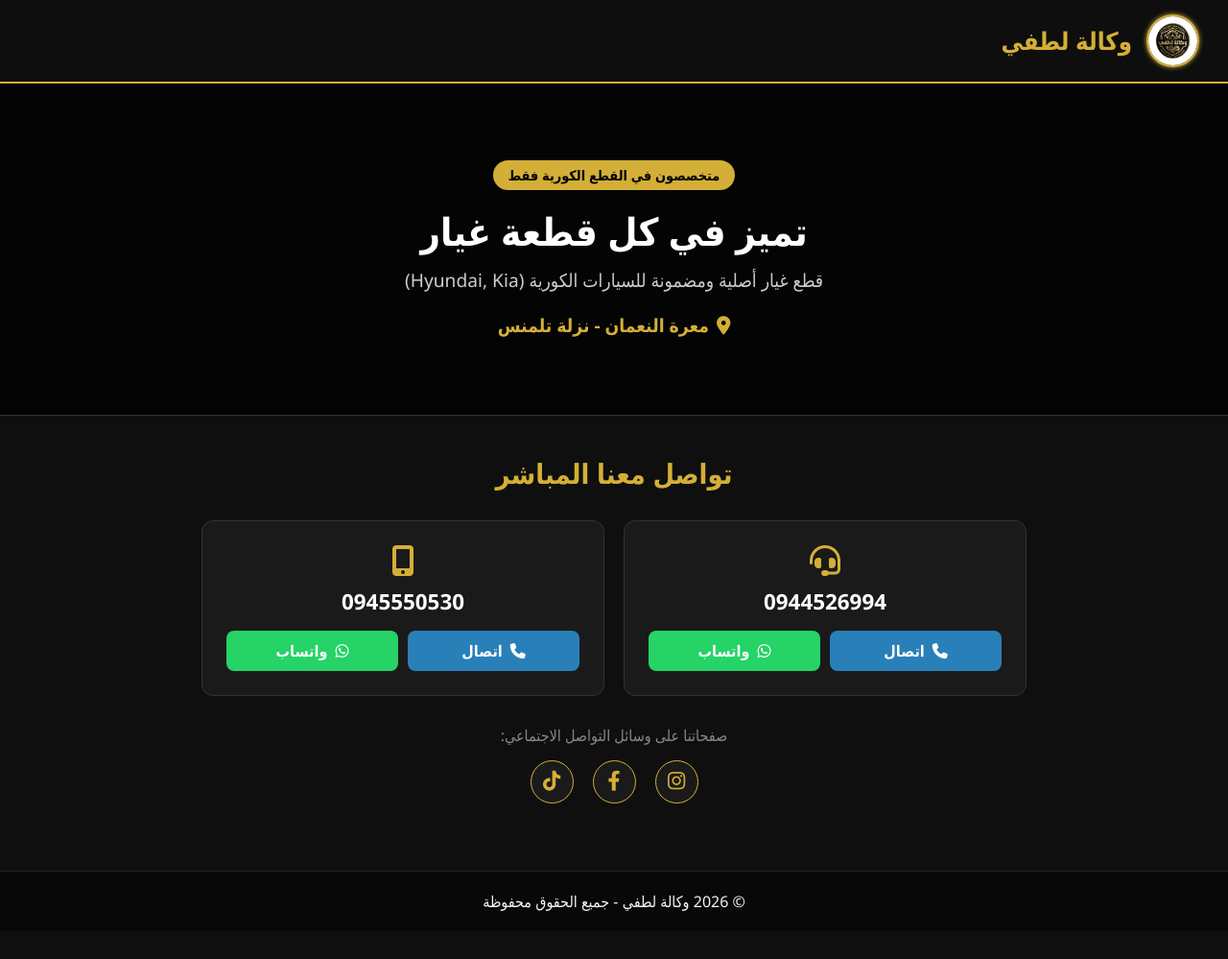
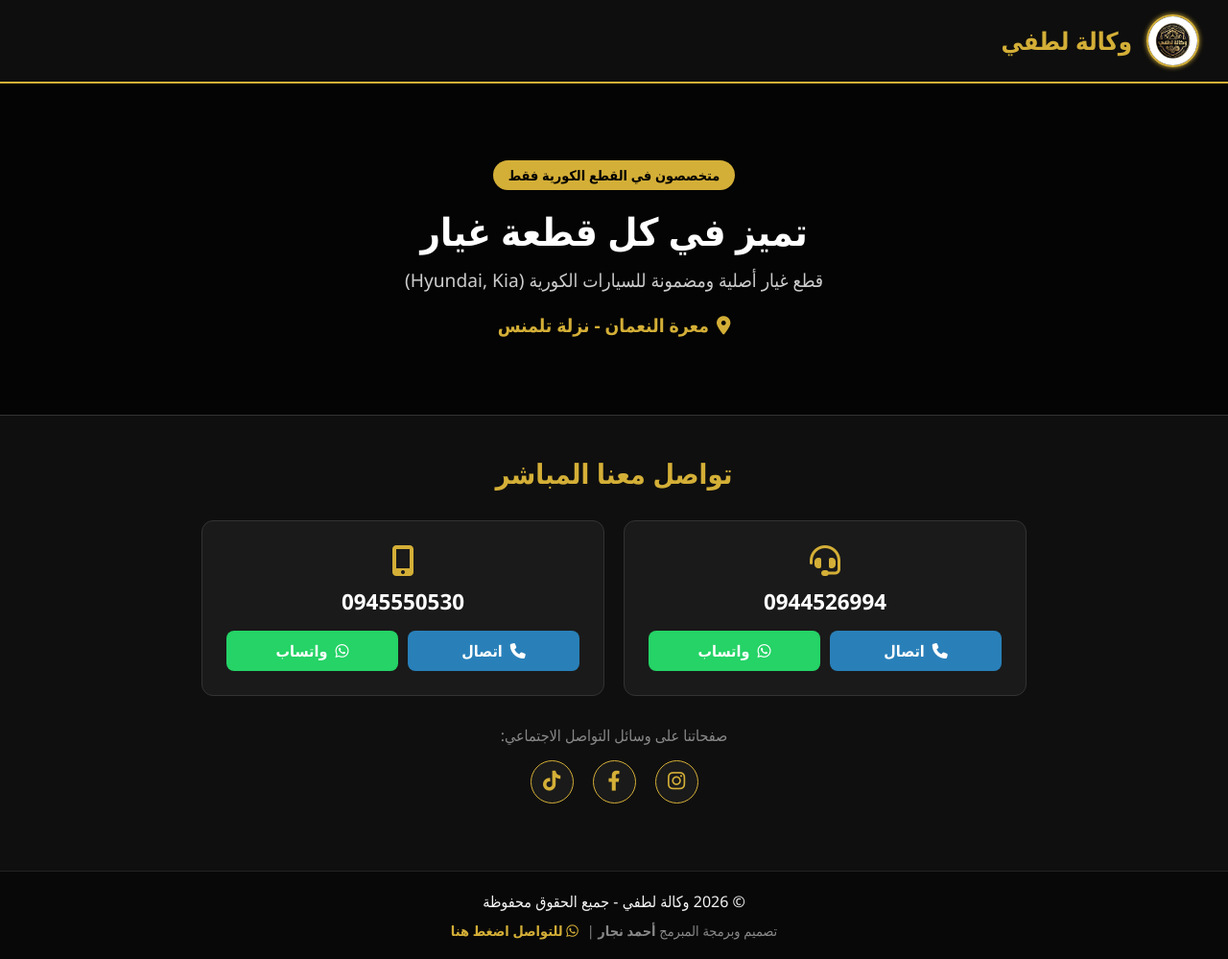
Before and after one commit to website836/lo2ay-letfe, a plain HTML site: page index.html in a window 1280 px wide. Shown: the whole page at 96% size. Before the commit the page ends 970 px from the top, so only its background shows below. Drawn offline with Linux system fonts and the light colour scheme.

Commit message:
Add footer with contact information and designer credit

```diff
--- a/index.html
+++ b/index.html
@@ -300,6 +300,12 @@
 
     <footer>
         <p>&copy; 2026 وكالة لطفي - جميع الحقوق محفوظة</p>
+        <p style="margin-top: 10px; color: #888; font-size: 0.9em;">
+            تصميم وبرمجة المبرمج <strong>أحمد نجار</strong>
+            | <a href="https://wa.me/96171481771" target="_blank" style="color: var(--gold); text-decoration: none; font-weight: bold; margin-right: 5px;">
+                <i class="fab fa-whatsapp"></i> للتواصل اضغط هنا
+            </a>
+        </p>
     </footer>
 
 </body>
```
